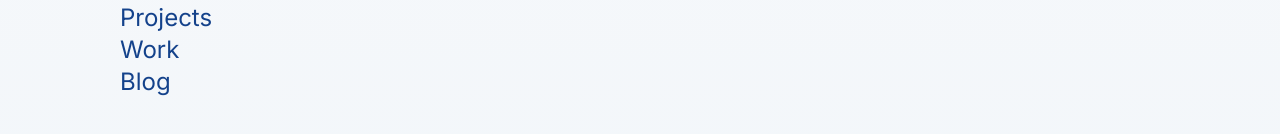
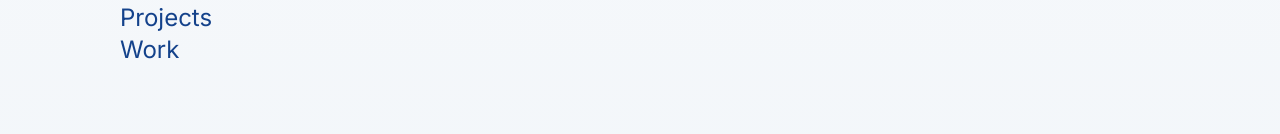
Before and after one commit to hectorastrom/personal-website, a Next.js app: page / in a window 1280 px wide. Shown: the part 454-588 px from the top of the page. Built offline with nearby package versions, Linux system fonts and the light colour scheme.

Commit message:
removed blog page for now

```diff
--- a/src/components/NavLinks.tsx
+++ b/src/components/NavLinks.tsx
@@ -14,7 +14,7 @@ export default function NavLinks({ layout }: NavLinksProps) {
     { href: "/", label: "About" },
     { href: "/projects", label: "Projects" },
     { href: "/work", label: "Work" },
-    { href: "/blog", label: "Blog" },
+    // { href: "/blog", label: "Blog" },
   ];
 
   return (
```
